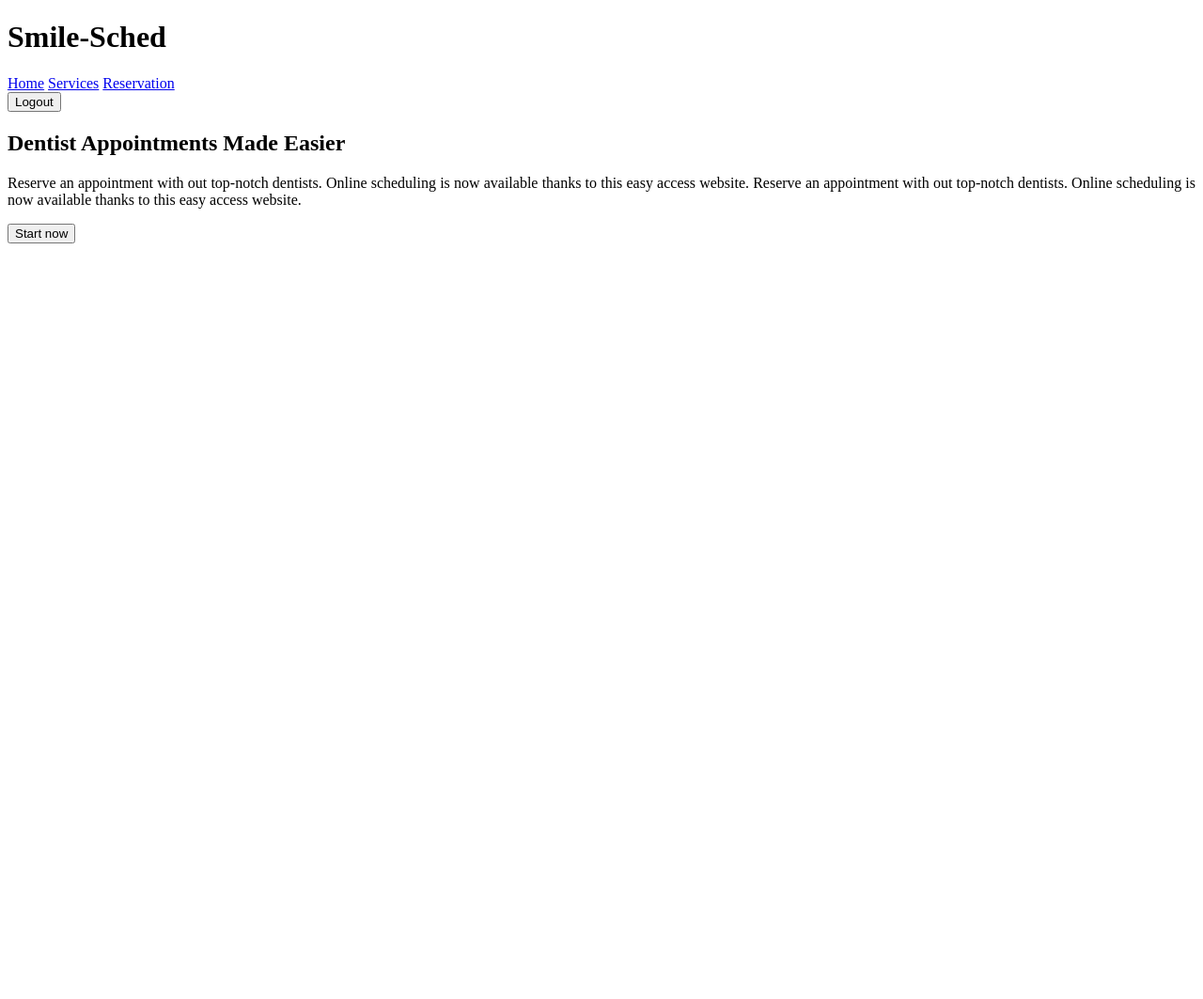
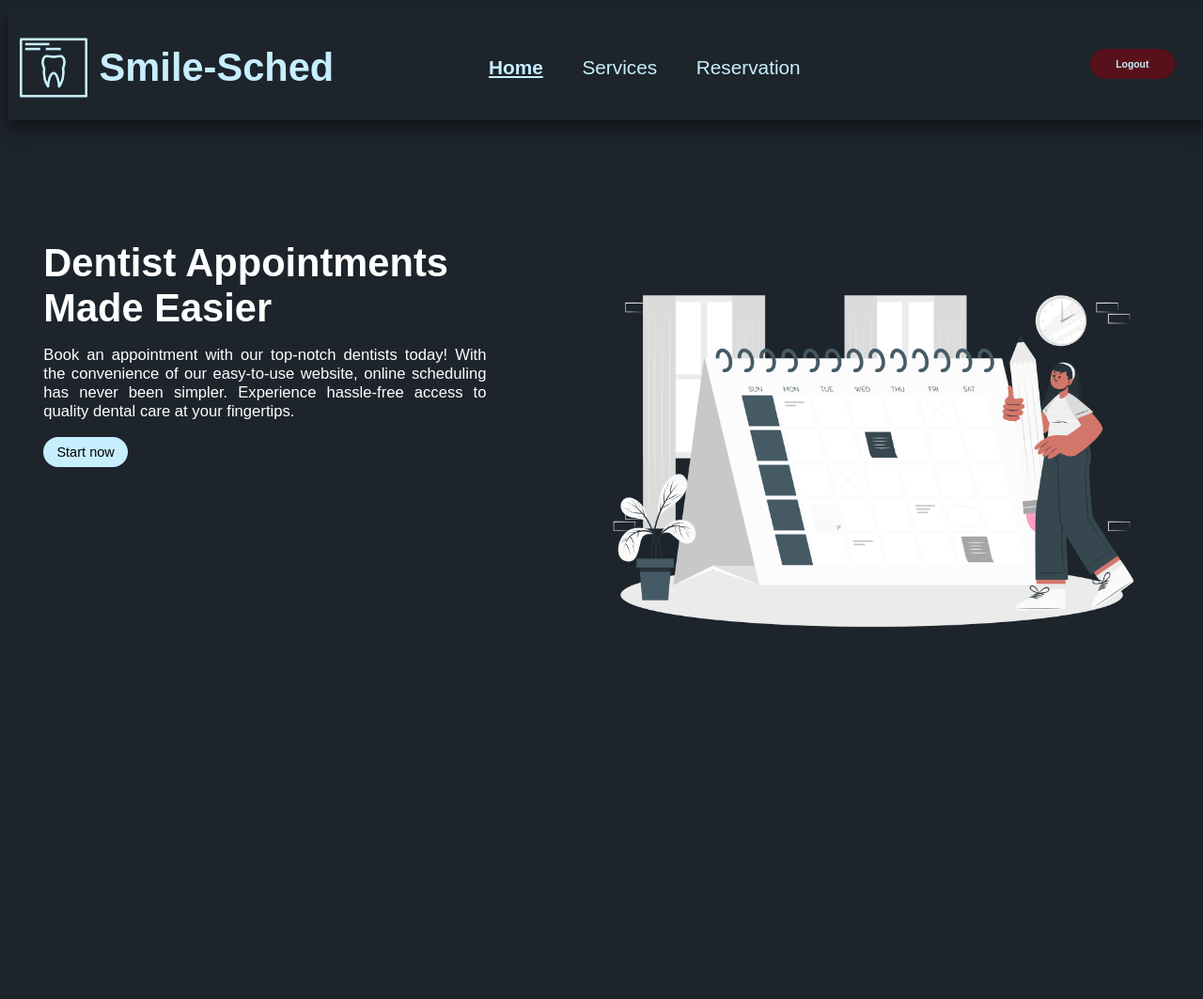
Before and after one commit to WHAABUH/smile-sched, a PHP site: page /smile-sched/home.php in a window 1280 px wide. Shown: the whole page at 94% size. Before the commit the page ends 259 px from the top, so only its background shows below. Run offline with PHP 8.4, Linux system fonts and the light colour scheme; the visitor is signed in with stand-in values (Sample User, id 1).

Commit message:
Home page CSS

```diff
--- /dev/null
+++ b/CSS/home.css
@@ -0,0 +1,187 @@
+html body{
+    height: 100vh;
+    width: 100vw;
+    overflow: hidden;
+
+    display: flex;
+    flex-direction: column;
+
+    background-color: #1D242B;
+}
+
+.nav-bar{
+    margin: 0;
+    height: 15vh;
+    width: 99.8vw;
+
+    background-color: #1D242B;
+    box-shadow: 0px 8px 16px rgba(0, 0, 0, 0.5);
+
+    display: flex;
+    flex-direction: row;
+
+    align-items: center;
+}
+
+.logo-title{
+    margin-top: 1vh;
+    width: 40vw;
+    height: 100%;
+
+    display: flex;
+    flex-direction: row;
+    align-items: center;
+}
+
+.logo-title img{
+    margin-left: 1vw;
+    max-height: 60%;
+    width: auto;
+    object-fit: contain;
+}
+
+.logo-title h1{
+    margin-left: 1vw;
+    color: #C7EEFF;
+    font-family: Arial, Helvetica, sans-serif;
+    font-size: calc(2vw + 2vh);
+}
+
+.links{
+    margin-top: 1vh;
+    width: 50vw;
+    height: 100%;
+    display: flex;
+    flex-direction: row;
+    align-items: center;
+    gap: calc(2vw + 2vh);
+}
+
+.links a{
+    color: #C7EEFF;
+    font-family: Arial, Helvetica, sans-serif;
+    font-size: calc(1vw + 1vh);
+}
+
+.links #services{
+    text-decoration: none;
+    cursor: pointer;
+}
+
+.links #reservation{
+    text-decoration: none;
+    cursor: pointer;
+}
+
+.links #home{
+    font-weight: bolder;
+    text-decoration: underline;
+    cursor: pointer;
+}
+
+.logout{
+    display: flex;
+    flex-direction: row;
+    align-items: center;
+    justify-content: center;
+}
+
+.logout-button{
+    height: auto;
+    width: 7vw;
+
+    font-family: Arial, Helvetica, sans-serif;
+    font-size: calc(.5vw + .5vh);
+    font-weight: bolder;
+    color: #C7EEFF;
+    background-color: #58111A;
+    border-radius: calc(2vh + 2vw);
+    border: none;
+
+    padding: calc(.5vh + .5vw);
+    cursor: pointer;
+}
+
+.main-container{
+    margin: 0;
+    height: 85vh;
+    width: 99.8vw;
+
+    display: flex;
+    flex-direction: row;
+}
+
+.left-side{
+    margin: 0;
+    height: 85vh;
+    width: 40.9vw;
+
+    display: flex;
+    flex-direction: column;
+    padding: 10% 3%;
+}
+
+.heading{
+    height: auto;
+    width: 90%;
+    padding: 0;
+    margin: 0;
+}
+
+.heading h2{
+    font-family: Arial, Helvetica, sans-serif;
+    font-size: calc(2vw + 2vh);
+    font-weight:900;
+    color: white;
+    padding: 0;
+    margin: 0;
+}
+
+.paragraph{
+    height: auto;
+    width: 90%;
+    padding: 0;
+    margin: 0;
+}
+
+.paragraph p{
+    font-family: Arial, Helvetica, sans-serif;
+    font-size: calc(.8vw + .8vh);
+    font-weight: lighter;
+    color: white;
+}
+
+.start-container{
+    height: auto;
+    width: auto;
+}
+
+.start-button{
+    background-color: #C7EEFF;
+    color: black;
+
+    font-family: Arial, Helvetica, sans-serif;
+    font-size: calc(.7vw + .7vh);
+    border-radius: calc(2vh + 2vw);
+    border: none;
+
+    height: 4vh;
+    width: 7vw;
+
+    cursor: pointer;
+}
+
+.right-side{
+    margin: 0;
+    height: 90vh;
+    width: 49.9vw;
+
+    display: flex;
+    align-items: center;
+    justify-content: center;
+    overflow: hidden;
+}
+.right-side img{
+    max-width: 100%;
+    height: auto;
+}
--- a/home.php
+++ b/home.php
@@ -17,24 +17,60 @@ $fullname = htmlspecialchars($_SESSION['fullname']); // Escape to prevent XSS
 <head>
     <meta charset="UTF-8">
     <meta name="viewport" content="width=device-width, initial-scale=1.0">
+    <link rel="stylesheet" href="./CSS/home.css"/>
     <title>Home</title>
 </head>
 <body>
-    <h1>Smile-Sched</h1>
-    <a href="home.php">Home</a>
-    <a href="services.php">Services</a>
-    <a href="slot.php">Reservation</a>
-    <form action="logout.php" method="post">
-        <button type="submit" class="logout-button">Logout</button>
-    </form>
 
-    <h2>Dentist Appointments Made Easier</h2>
-    <p style="text-align: justify;">Reserve an appointment with out top-notch dentists. Online scheduling is now available thanks to this easy access website.
-       Reserve an appointment with out top-notch dentists. Online scheduling is now available thanks to this easy access website.</p>
+    <div class="nav-bar">
 
-    <form action="logout.php" method="post">
-        <button type="submit" class="logout-button">Start now</button>
-    </form>
+        <div class="logo-title">
+            <img src="./Images/logo.png" alt="logo">
+            <h1>Smile-Sched</h1>
+        </div>
+
+        <div class="links">
+            <a href="home.php" id="home">Home</a>
+            <a href="services.php" id="services">Services</a>
+            <a href="reservation.php" id="reservation">Reservation</a>
+        </div>
+
+        <div class="logout">
+            <form action="logout.php" method="post">
+                <button type="submit" class="logout-button">Logout</button>
+            </form>
+        </div>
+
+    </div>
+
+    <div class="main-container">
+
+        <div class="left-side">
+
+            <div class="heading">
+             <h2>Dentist Appointments Made Easier</h2>
+            </div>
+
+            <div class="paragraph">
+                <p style="text-align: justify;">Book an appointment with our top-notch dentists today! With the convenience of our easy-to-use website, online scheduling has never been simpler. Experience hassle-free access to quality dental care at your fingertips.</p>
+            </div>
+
+            <div class="start-container">
+                <a href="reservation.php">
+                    <button type="button" class="start-button">Start now</button>
+                </a>
+            </div>
+
+        </div>
+
+        <div class="right-side">
+            <img src="./Images/homeImage.png" alt="home-image">
+        </div>
+
+    </div>
+
+
+
 
 </body>
 </html>
```
Also changed, not shown: Images/homeImage.png (added), Images/logo.png (added), reservation.php (added), services.php (added).
